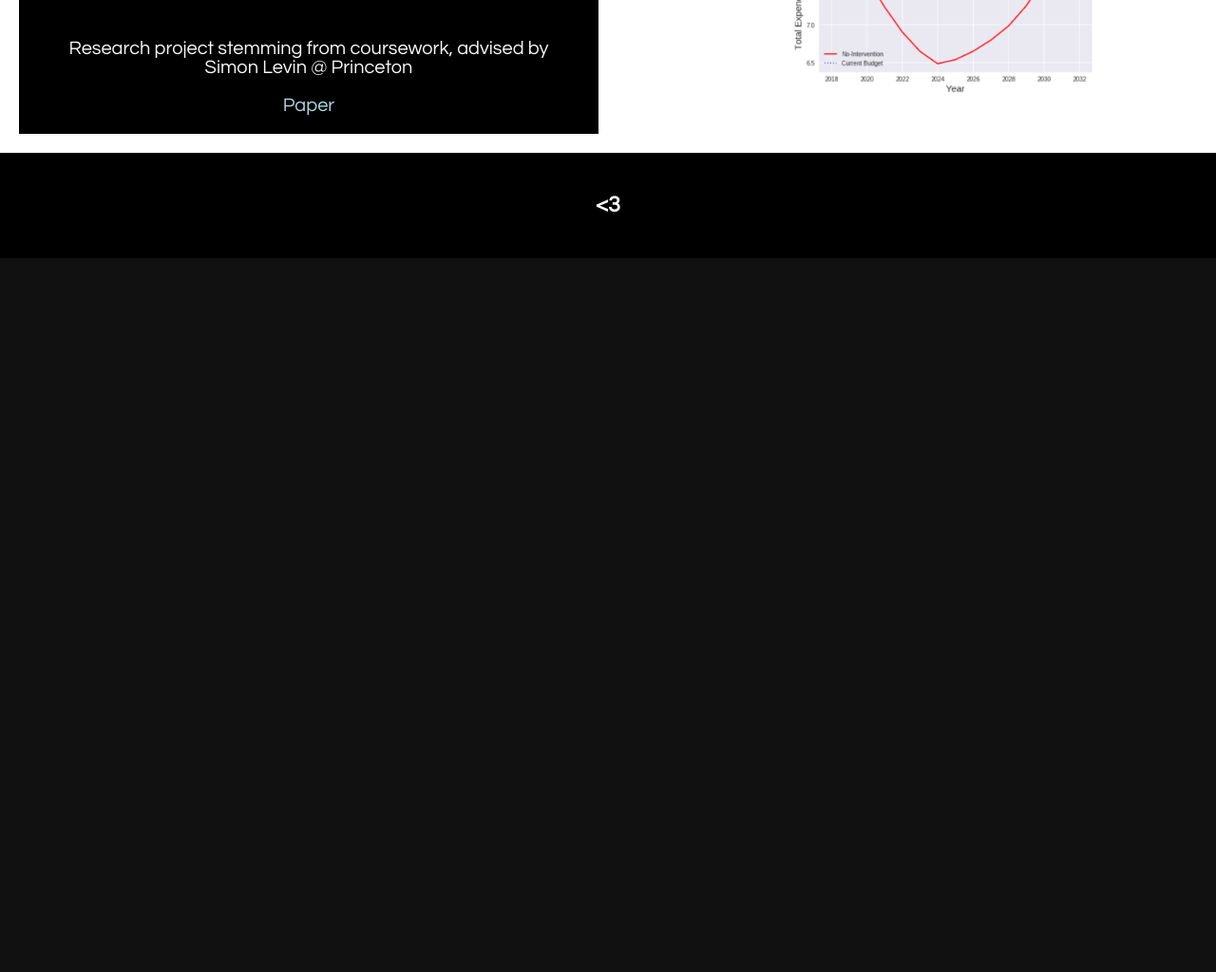
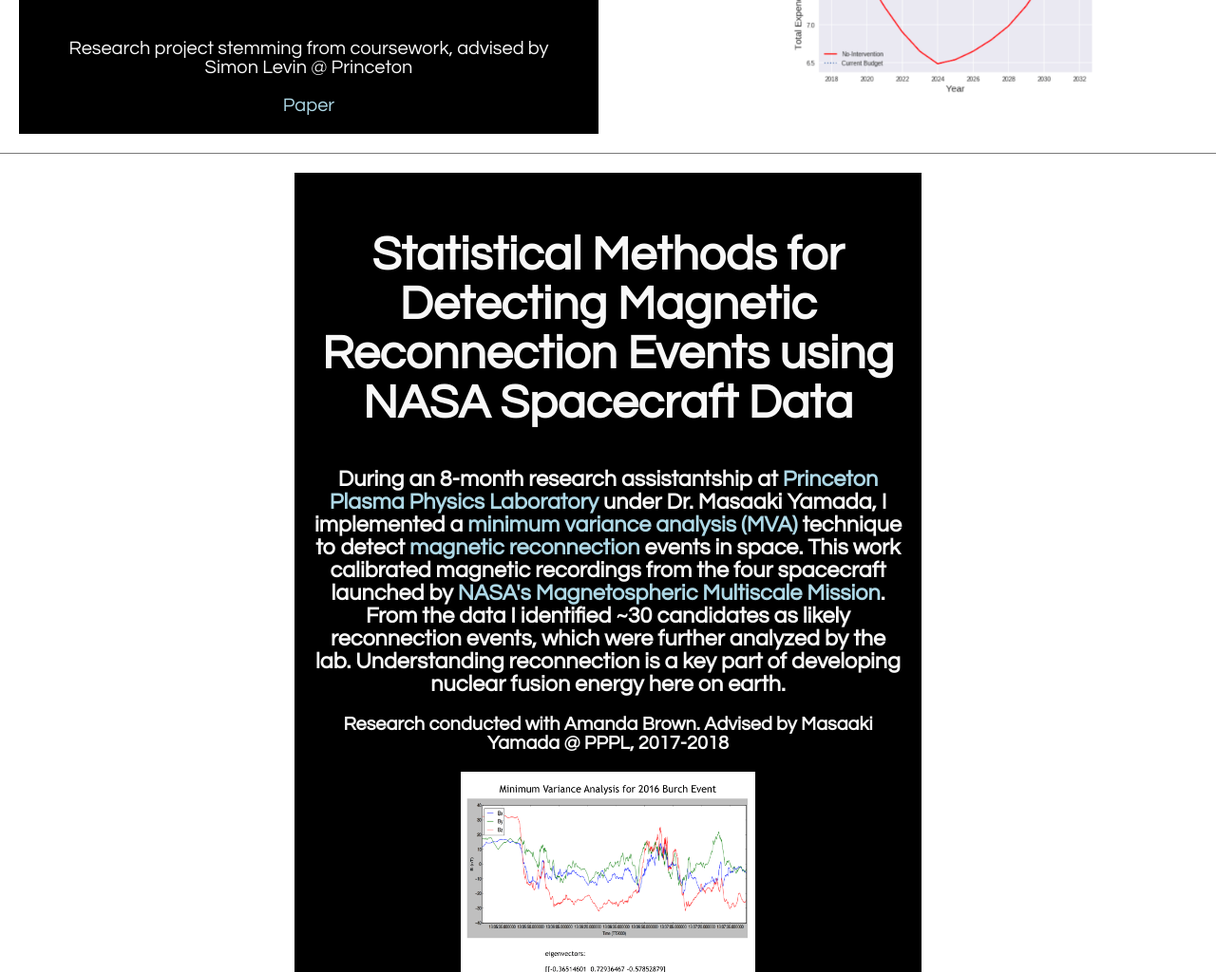
Before and after one commit to bendlaufer/website-copy, a plain HTML site: page projects.html in a window 1280 px wide. Shown: the part 10976-12000 px from the top of the page at 95% size. Before the commit the page ends 11248 px from the top, so only its background shows below. Drawn offline with Linux system fonts and the light colour scheme.

Commit message:
Update projects.html

```diff
--- a/projects.html
+++ b/projects.html
@@ -585,6 +585,17 @@
 			<img src="horse_project.jpg">
 		</section>
 
+		<div class="hr-line"></div>
+
+		<section>
+			<project>
+				<h1>Statistical Methods for Detecting Magnetic Reconnection Events using NASA Spacecraft Data</h1>
+				<h3>During an 8-month research assistantship at <a href="https://www.pppl.gov/">Princeton Plasma Physics Laboratory</a> under Dr. Masaaki Yamada, I implemented a <a href="http://www.issibern.ch/forads/sr-001-08.pdf">minimum variance analysis (MVA)</a> technique to detect <a href="https://mrx.pppl.gov/Physics/physics.html#:~:text=Magnetic%20reconnection%20(henceforth%20called%20%22reconnection,events%20in%20our%20solar%20system.">magnetic reconnection</a> events in space. This work calibrated magnetic recordings from the four spacecraft launched by <a /href="https://mms.gsfc.nasa.gov/">NASA's Magnetospheric Multiscale Mission</a>. From the data I identified ~30 candidates as likely reconnection events, which were further analyzed by the lab. Understanding reconnection is a key part of developing nuclear fusion energy here on earth.
+				<header>Research conducted with Amanda Brown. Advised by Masaaki Yamada @ PPPL, 2017-2018</header>
+			</project>
+			<img src="PPPL_website.jpg">
+		</section>
+
 		<footer>
 			<h3><3</h3>
 		</footer>
```
